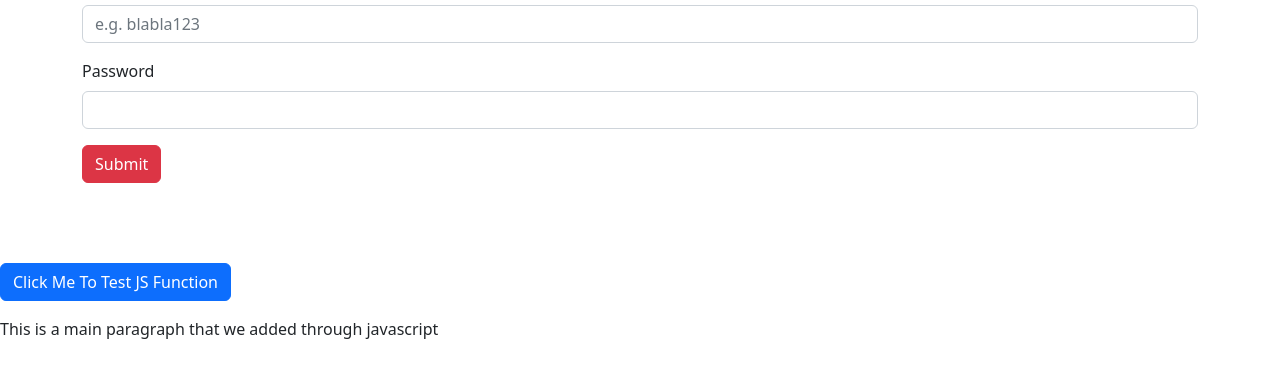
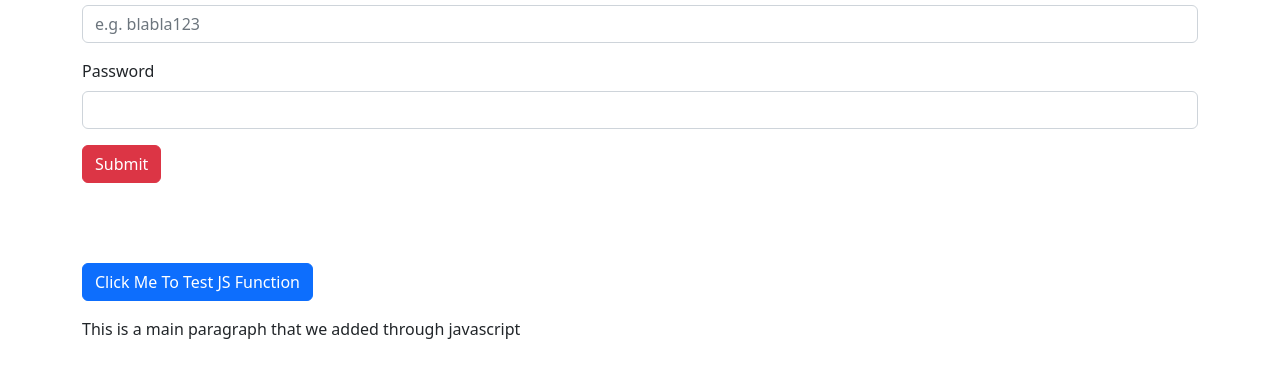
Before and after one commit to fendie07/webd6201-in-class-demo, a website: page ICE3/index.html in a window 1280 px wide. Shown: the part 187-564 px from the top of the page. Drawn offline with nearby package versions, Linux system fonts and the light colour scheme.

Commit message:
added subfolder

```diff
--- a/index.html
+++ b/ICE3/index.html
@@ -48,9 +48,7 @@
   </div>
 
   <main>
-
-
-  <form method="get" id="myForm" name="myForm" onsubmit="return validateForm()" class="container">
+  <form method="get" id="myForm" name="myForm" onsubmit="return validateForm()">
     <div class="mb-3">
       <label for="username" class="form-label">Username</label>
       <input type="text" class="form-control" id="username" placeholder="e.g. blabla123">
--- a/scripts/main.js
+++ b/ICE3/scripts/main.js
@@ -6,6 +6,7 @@
         })
 
         let mainContent = document.getElementsByTagName("main")[0]
+        mainContent.setAttribute("class", "container")
         //console.log(mainContent)
 
         let mainParagraph = document.createElement("p")
@@ -24,6 +25,15 @@
         mainContent.appendChild(mainParagraph)
 
 
+        documentBody.innerHTML =
+        `<div class = "container">
+            <h1 class="display-1"> Hello WEBD6201</h1>
+            <p class="mt-5 lead"> and...what's the vibe>?</p>
+        </div>`
+
+        //document.getElementById("RandomButton").remove()
+
+
     }
     function Start(){
         console.log("App Started!")
```
Also changed, not shown: ICE3/contact.html (renamed from contact.html), ICE3/index.js (renamed from index.js), ICE3/package.json (renamed from package.json), ICE3/projects.html (renamed from projects.html), ICE3/scripts/EventHandler.js (renamed from scripts/EventHandler.js), 2 other files.
